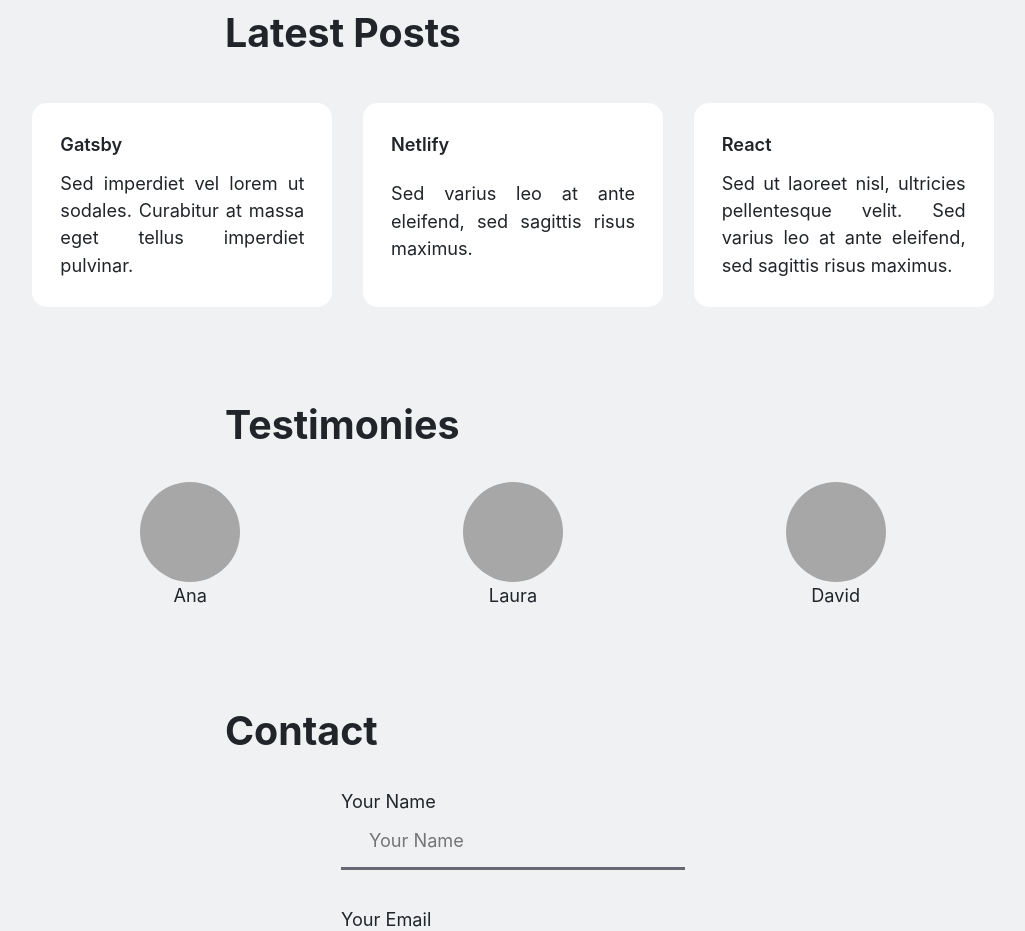
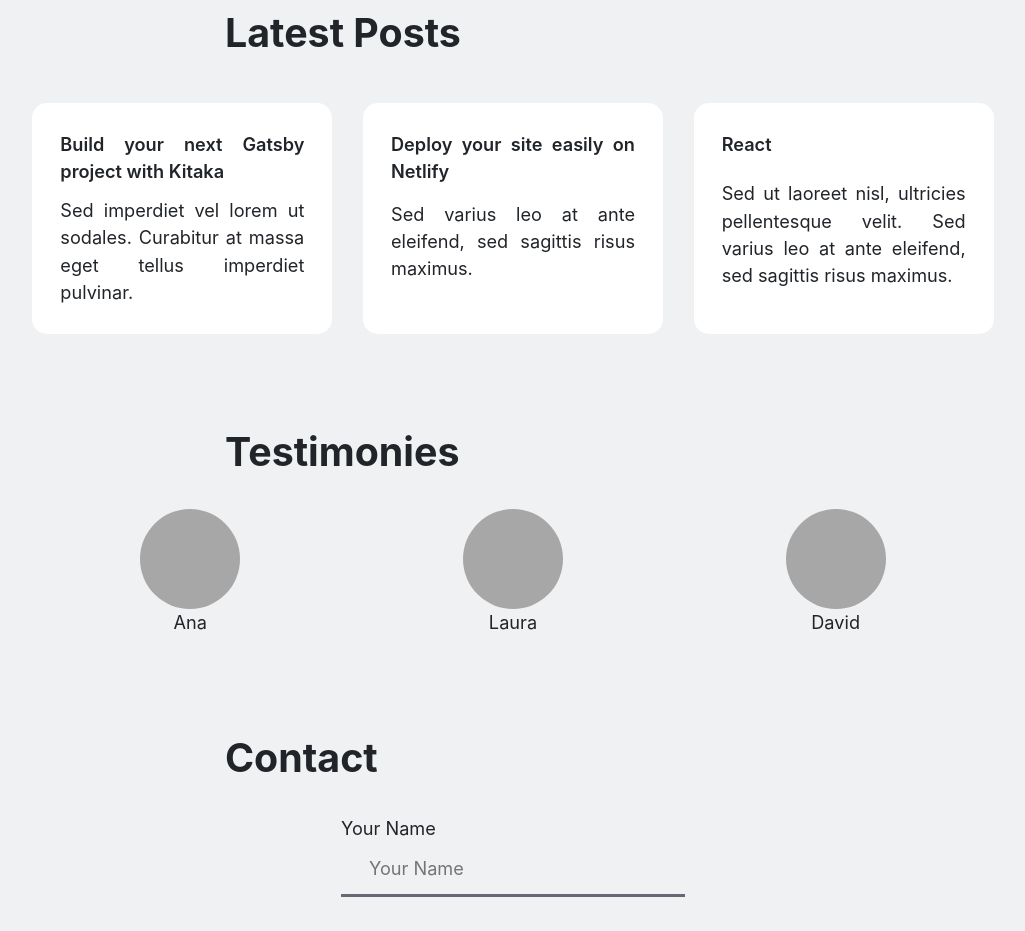
Before and after one commit to dnlzrgz/gatsby-kitaka, a Gatsby site: page / in a window 1280 px wide. Shown: the part 3636-4567 px from the top of the page, without its empty margins (127-1152 px from the left). Built offline with nearby package versions, Linux system fonts and the light colour scheme; Gatsby itself is replaced by a stand-in of ours.

Commit message:
update dummy content

```diff
--- a/content/blog/gatsby.md
+++ b/content/blog/gatsby.md
@@ -1,5 +1,5 @@
 ---
-title: 'Gatsby'
+title: 'Build your next Gatsby project with Kitaka'
 description: 'Sed imperdiet vel lorem ut sodales. Curabitur at massa eget tellus imperdiet pulvinar.'
 type: 'post'
 date: ''
--- a/content/blog/netlify.md
+++ b/content/blog/netlify.md
@@ -1,5 +1,5 @@
 ---
-title: 'Netlify'
+title: 'Deploy your site easily on Netlify'
 description: 'Sed varius leo at ante eleifend, sed sagittis risus maximus.'
 type: 'post'
 date: ''
```
